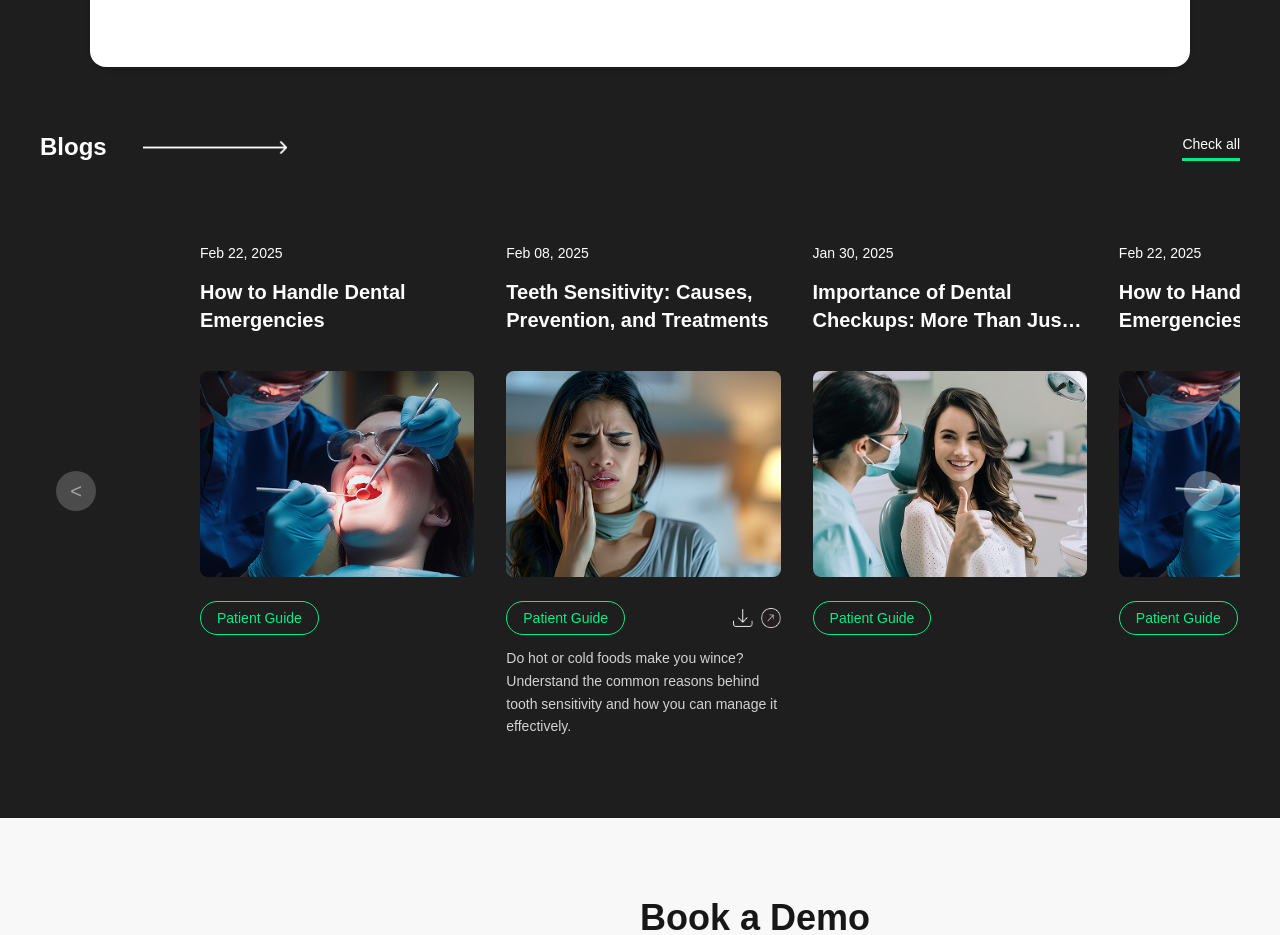
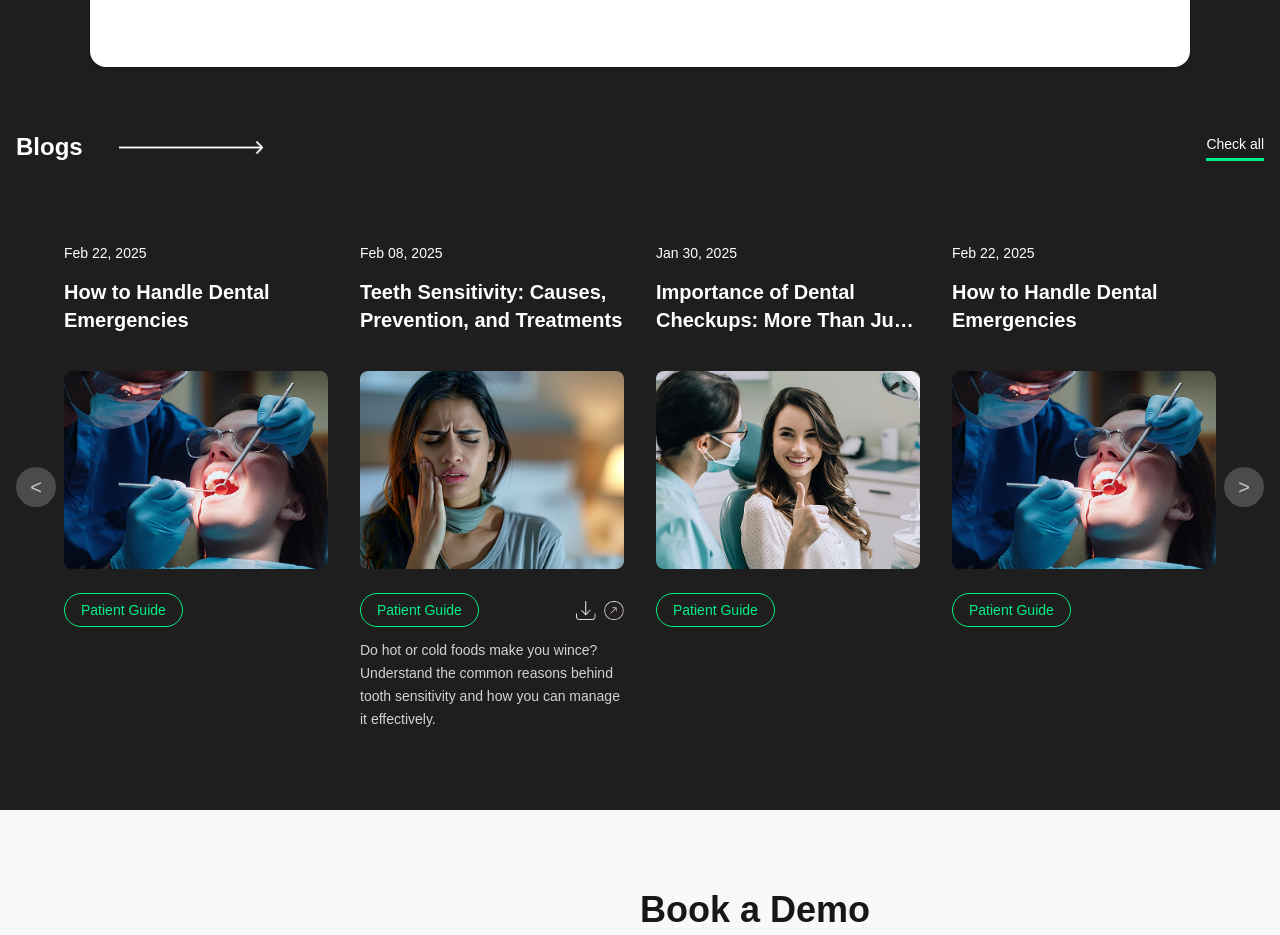
Before and after one commit to shivangi-medecro/Medecro-Website, a Next.js app: page / in a window 1280 px wide. Shown: the part 5442-6377 px from the top of the page. Built offline with nearby package versions, Linux system fonts and the light colour scheme.

Commit message:
updated blog carousel

```diff
--- a/app/components/Blog.tsx
+++ b/app/components/Blog.tsx
@@ -58,8 +58,8 @@ const blogPosts = [
 function Blog() {
   return (
     <div className="w-full bg-[#1E1E1E] pt-80 pb-20">
-      <div className="container mx-auto px-6">
-        <div className="max-w-[1200px] mx-auto">
+      <div className="container mx-auto px-4">
+        <div className=" mx-auto">
           {/* Header */}
           <div className="flex justify-between items-center mb-20">
             <div className="flex items-center gap-3">
@@ -80,11 +80,11 @@ function Blog() {
 
           {/* Blog Posts Carousel */}
           <div className="relative blog-carousel-container">
-            <div className="pl-40">
+            <div className="px-12">
               <Swiper
                 modules={[Navigation]}
                 spaceBetween={32}
-                slidesPerView={3.5}
+                slidesPerView={4}
                 navigation={{
                   nextEl: '.blog-button-next',
                   prevEl: '.blog-button-prev',
@@ -157,12 +157,20 @@ function Blog() {
             </div>
 
             {/* Custom Navigation with > and < symbols */}
-            <div className="blog-button-prev absolute top-1/2 left-4 -translate-y-1/2 z-10 w-10 h-10 flex items-center justify-center bg-white/20 rounded-full cursor-pointer hover:bg-white/50 transition-all">
-              <span className="text-white/50 text-xl font-medium">&lt;</span>
+            <div className="blog-button-prev absolute top-1/2 left-0 -translate-y-1/2 z-10 w-10 h-10 flex items-center justify-center bg-white/20 rounded-full cursor-pointer hover:bg-white/30 transition-all">
+              <span className="text-white/70 text-xl font-medium">&lt;</span>
             </div>
-            <div className="blog-button-next absolute top-1/2 right-4 -translate-y-1/2 z-10 w-10 h-10 flex items-center justify-center bg-white/30 rounded-full cursor-pointer hover:bg-white/50 transition-all">
-              <span className="text-white/50 text-xl font-medium">&gt;</span>
+            <div className="blog-button-next absolute top-1/2 right-0 -translate-y-1/2 z-10 w-10 h-10 flex items-center justify-center bg-white/20 rounded-full cursor-pointer hover:bg-white/30 transition-all">
+              <span className="text-white/70 text-xl font-medium">&gt;</span>
             </div>
+
+            {/* <div className="blog-button-prev absolute top-1/2 left-0 -translate-y-1/2 z-10 w-10 h-10 flex items-center justify-center bg-white/30 rounded-full cursor-pointer hover:bg-white/50 transition-all">
+              <span className="text-gray-400 text-xl font-semibold">&lt;</span>
+            </div>
+            <div className="blog-button-next absolute top-1/2 right-0 -translate-y-1/2 z-10 w-10 h-10 flex items-center justify-center bg-white/30 rounded-full cursor-pointer hover:bg-white/50 transition-all">
+              <span className="text-white/20 text-xl font-semibold">&gt;</span>
+            </div> */}
+
           </div>
         </div>
       </div>
```
